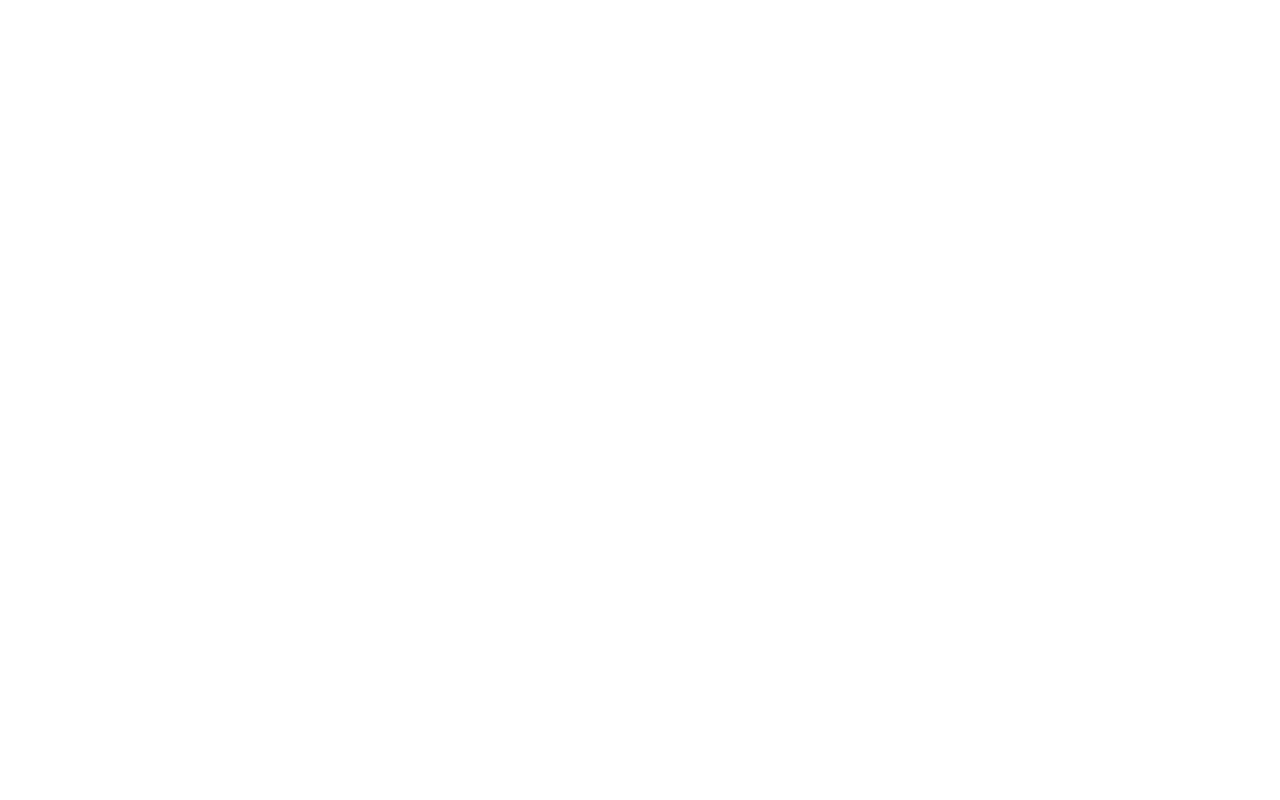
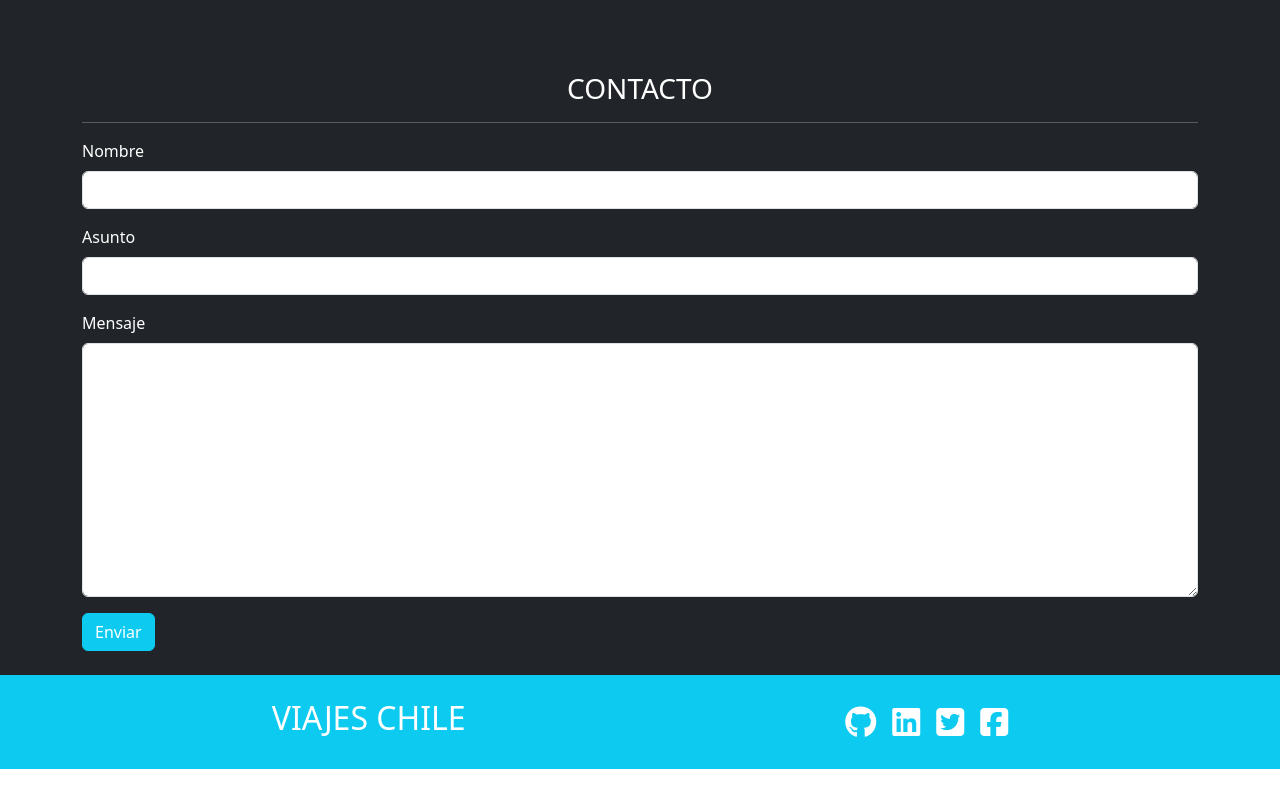
Before and after one commit to mcsadevp/demo-viajes, a plain HTML site: page index.html in a window 1280 px wide. Drawn offline with nearby package versions, Linux system fonts and the light colour scheme.

Commit message:
formulario de contacto y footer listo

```diff
--- a/assets/css/style.css
+++ b/assets/css/style.css
@@ -0,0 +1,3 @@
+.footer-titulo {
+    font-weight: 300;
+}
--- a/index.html
+++ b/index.html
@@ -33,7 +33,78 @@
         <nav></nav>
         <header></header>
         <main></main>
-        <section></section>
-        <footer></footer>
+        <section class="bg-dark text-white py-4">
+            <div class="container mt-5">
+                <h3 class="text-center text-uppercase">Contacto</h3>
+                <hr />
+                <form>
+                    <div class="mb-3">
+                        <label for="nombre" class="form-label">Nombre</label>
+                        <input
+                            type="text"
+                            class="form-control"
+                            id="nombre"
+                            required
+                        />
+                    </div>
+                    <div class="mb-3">
+                        <label for="asunto" class="form-label">Asunto</label>
+                        <input
+                            type="text"
+                            class="form-control"
+                            id="asunto"
+                            required
+                        />
+                    </div>
+                    <div class="mb-3">
+                        <label for="mensaje" class="form-label">Mensaje</label>
+                        <textarea
+                            class="form-control"
+                            id="mensaje"
+                            rows="10"
+                            required
+                        ></textarea>
+                    </div>
+                    <button type="submit" class="btn btn-info text-white">
+                        Enviar
+                    </button>
+                </form>
+            </div>
+        </section>
+        <footer class="bg-info p-4">
+            <div
+                class="container d-flex justify-content-around align-items-center"
+            >
+                <h2 class="text-uppercase text-white footer-titulo">
+                    Viajes Chile
+                </h2>
+                <div class="d-flex align-items-center">
+                    <div class="me-3">
+                        <i
+                            class="fa-brands fa-github fa-2xl"
+                            style="color: white"
+                        ></i>
+                    </div>
+                    <div class="me-3">
+                        <i
+                            class="fa-brands fa-linkedin fa-2xl"
+                            style="color: white"
+                        ></i>
+                    </div>
+                    <div class="me-3">
+                        <i
+                            class="fa-brands fa-square-twitter fa-2xl"
+                            style="color: white"
+                        ></i>
+                    </div>
+                    <div>
+                        <i
+                            class="fa-brands fa-square-facebook fa-2xl"
+                            style="color: white"
+                        ></i>
+                    </div>
+                </div>
+            </div>
+        </footer>
     </body>
 </html>
```
